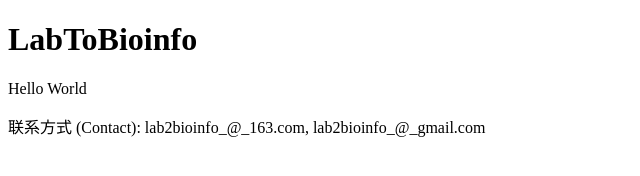
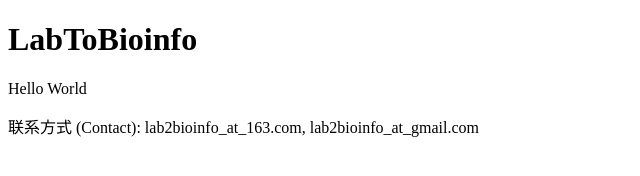
Before and after one commit to lab2bioinfo/lab2bioinfo.github.io, a plain HTML site: page index.html in a window 1280 px wide. Shown: the full height of the page, 0-640 px from the left. Drawn offline with Linux system fonts and the light colour scheme.

Commit message:
Update index.html

```diff
--- a/index.html
+++ b/index.html
@@ -12,7 +12,7 @@
 </body>
 <footer>
 
-联系方式 (Contact): lab2bioinfo_@_163.com, lab2bioinfo_@_gmail.com
+联系方式 (Contact): lab2bioinfo_at_163.com, lab2bioinfo_at_gmail.com
 
 </footer>
 </html>
```
